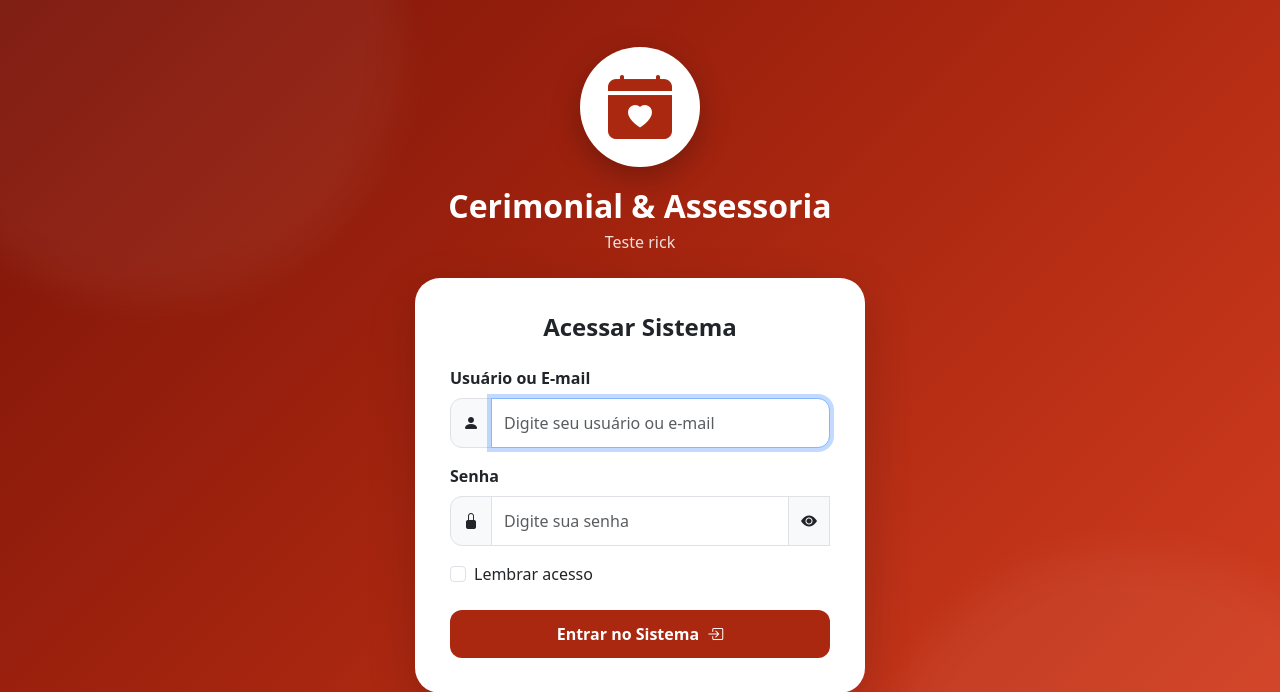
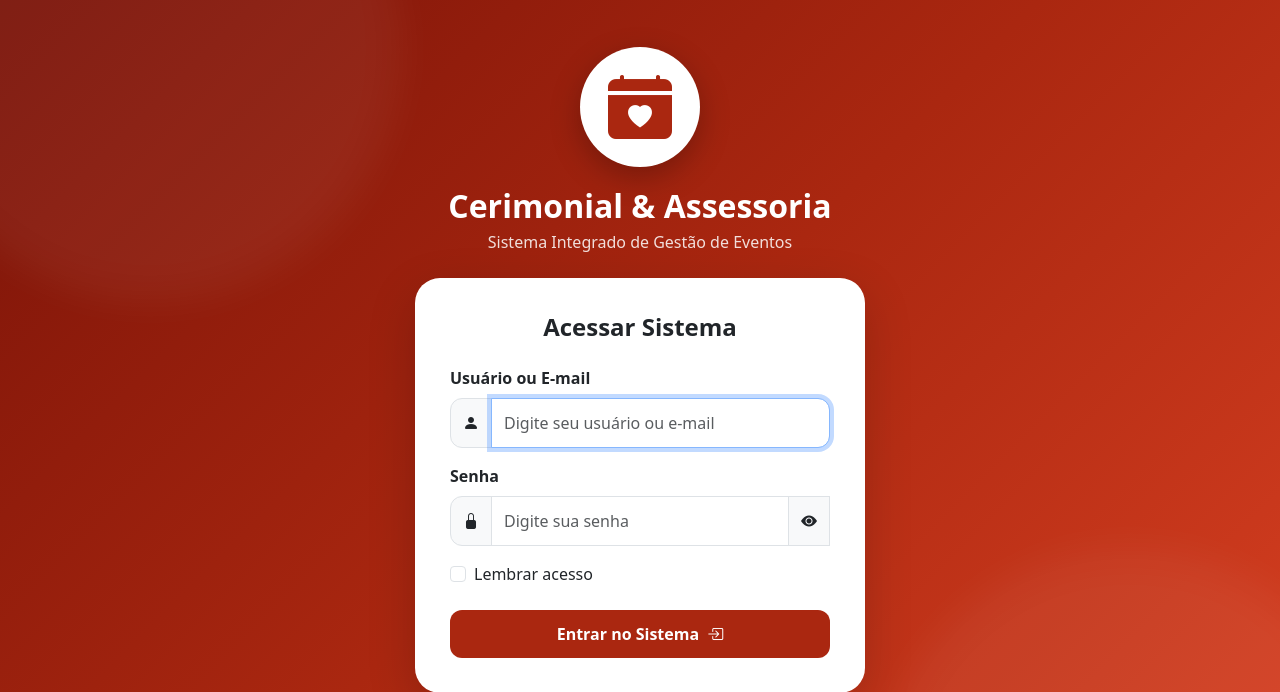
Before and after one commit to EwerthonSouza/Sis_Casamento, a PHP site: page / in a window 1280 px wide; the page is wider, and only the part inside the window is pictured. Shown: the top 692 px of that part. Run offline with PHP 8.4, Linux system fonts and the light colour scheme.

Commit message:
teste finalizado

```diff
--- a/index.php
+++ b/index.php
@@ -273,7 +273,7 @@ body{
 
         <div class="login-title">
             <h2>Cerimonial & Assessoria</h2>
-            <p>Teste rick</p>
+            <p>Sistema Integrado de Gestão de Eventos</p>
         </div>
 
     </div>
```
